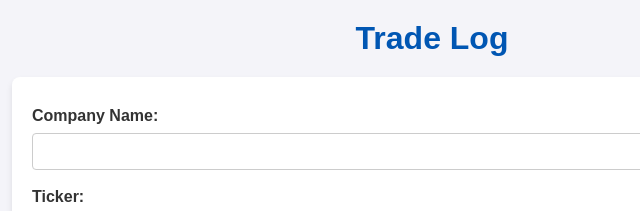
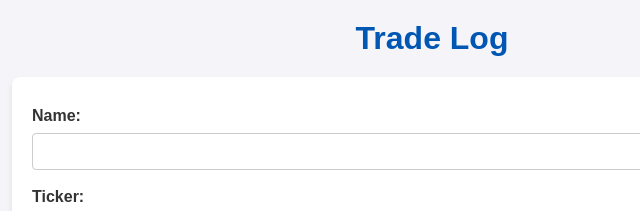
Before and after one commit to dlbaldwin75/tradelog, a plain HTML site: page index.html in a window 1280 px wide. Shown: the top 211 px of the page, 208-848 px from the left. Drawn offline with Linux system fonts and the light colour scheme.

Commit message:
Update index.html

```diff
--- a/index.html
+++ b/index.html
@@ -67,7 +67,7 @@
 <body>
     <h1>Trade Log</h1>
     <form>
-        <label for="company-name">Company Name:</label>
+        <label for="company-name">Name:</label>
         <input type="text" id="company-name" name="company-name"><br>
 
         <label for="ticker">Ticker:</label>
```
